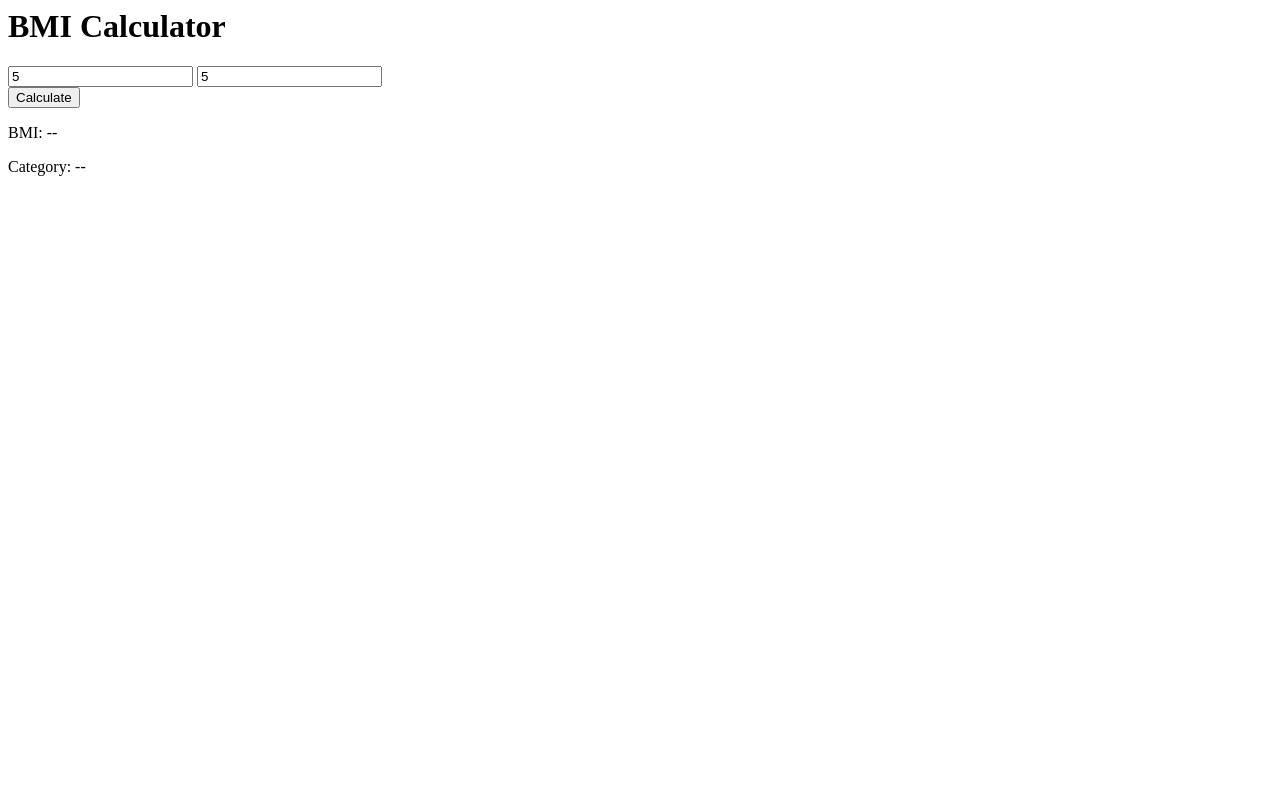
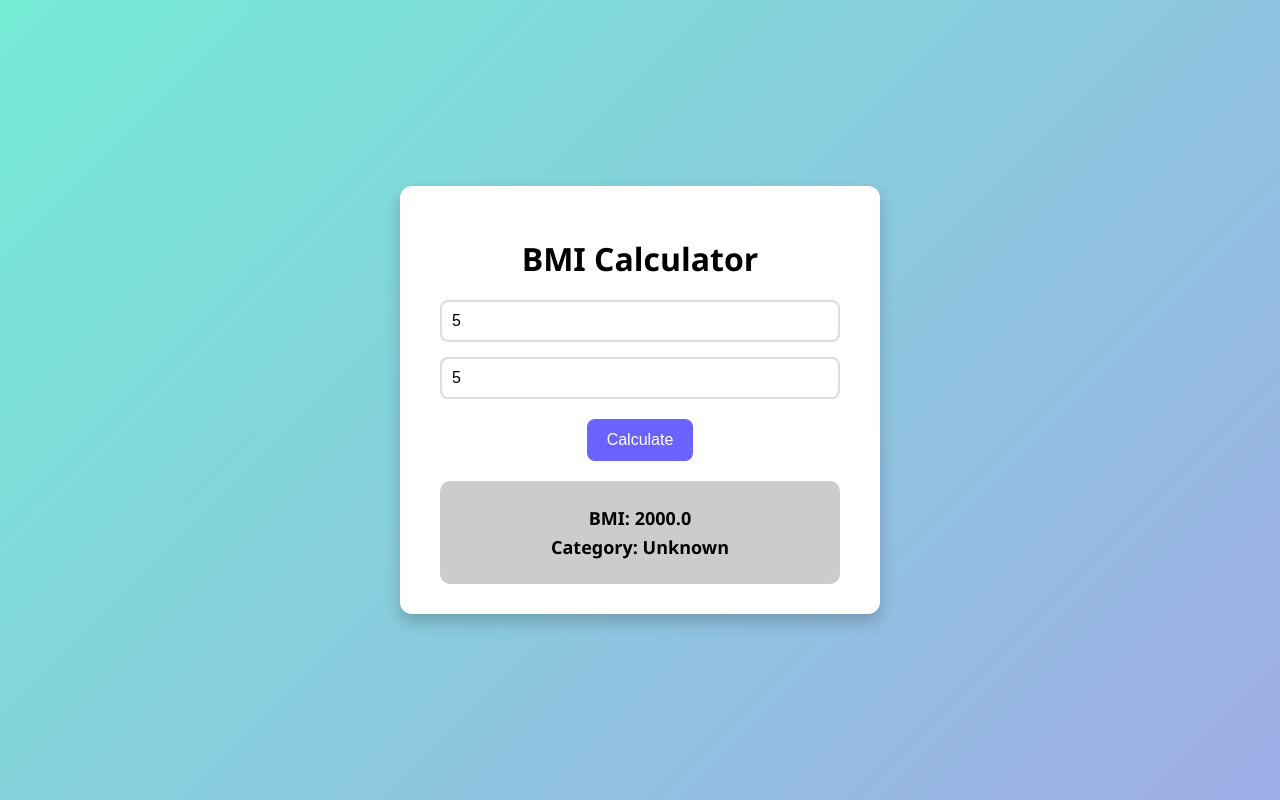
Before and after one commit to Amiru2010/BMI.github.io, a plain HTML site: page index.html in a window 1280 px wide. Both pictures are taken after typing "5", "5" into the empty fields and a click on the button "Calculate". Drawn offline with Linux system fonts and the light colour scheme.

Commit message:
Update index.html

```diff
--- a/index.html
+++ b/index.html
@@ -4,7 +4,98 @@
   <meta name="viewport" content="width=device-width, initial-scale=1.0"/>
   <title>BMI Calculator</title>
   <link rel="icon"href="https://cdn-icons-png.flaticon.com/512/4349/4349072.png" type="image/x-icon">
-  <link rel="stylesheet" href="styles.css"/>
+
+<style>
+  body {
+  margin: 0;
+  padding: 0;
+  font-family: 'Segoe UI', sans-serif;
+  background: linear-gradient(135deg, #74ebd5, #9face6);
+  height: 100vh;
+  display: flex;
+  justify-content: center;
+  align-items: center;
+}
+
+.container {
+  background: #fff;
+  padding: 30px 40px;
+  border-radius: 12px;
+  box-shadow: 0 8px 16px rgba(0,0,0,0.2);
+  text-align: center;
+  max-width: 400px;
+  width: 100%;
+}
+
+h1 {
+  margin-bottom: 20px;
+}
+
+.input-group {
+  display: flex;
+  flex-direction: column;
+  gap: 15px;
+  margin-bottom: 20px;
+}
+
+input[type="number"] {
+  padding: 10px;
+  font-size: 16px;
+  border: 2px solid #ddd;
+  border-radius: 8px;
+  transition: border 0.3s;
+}
+
+input[type="number"]:focus {
+  border-color: #74ebd5;
+  outline: none;
+}
+
+
+button {
+  background-color: #6C63FF;
+  color: white;
+  padding: 12px 20px;
+  border: none;
+  border-radius: 8px;
+  font-size: 16px;
+  cursor: pointer;
+  transition: all 0.3s ease;
+}
+
+button:hover {
+  background-color: #5548c8;
+  transform: scale(1.05);
+}
+
+.result {
+  margin-top: 20px;
+  padding: 20px;
+  border-radius: 10px;
+  transition: background-color 0.3s ease;
+}
+
+.result p {
+  font-size: 18px;
+  margin: 5px 0;
+  font-weight: bold;
+}
+
+@media (max-width: 500px) {
+  .container {
+    padding: 20px;
+  }
+
+  input[type="number"] {
+    font-size: 14px;
+  }
+
+  button {
+    font-size: 14px;
+  }
+}
+</style>
+
 </head>
 <body>
   <div class="container">
@@ -23,6 +114,55 @@
     </div>
   </div>
 
-  <script src="script.js"></script>
+<script>
+const weightInput = document.getElementById("weight");
+const heightInput = document.getElementById("height");
+const calcBtn = document.getElementById("calcBtn");
+const bmiValue = document.getElementById("bmiValue");
+const bmiCategory = document.getElementById("bmiCategory");
+const resultBox = document.getElementById("resultBox");
+
+
+const categories = [
+  { name: "Underweight", min: 0, max: 18.4, color: "#f4a261" },
+  { name: "Normal", min: 18.5, max: 24.9, color: "#2a9d8f" },
+  { name: "Overweight", min: 25, max: 29.9, color: "#e9c46a" },
+  { name: "Obese", min: 30, max: 100, color: "#e76f51" }
+];
+
+
+function calculateBMI() {
+  const weight = parseFloat(weightInput.value);
+  const height = parseFloat(heightInput.value);
+
+  if (!weight || !height || weight <= 0 || height <= 0) {
+    alert("Please enter valid values for weight and height.");
+    return;
+  }
+
+  const heightMeters = height / 100;
+  const bmi = (weight / (heightMeters ** 2)).toFixed(1);
+
+  bmiValue.textContent = `BMI: ${bmi}`;
+
+  const category = categories.find(c => bmi >= c.min && bmi <= c.max);
+  if (category) {
+    bmiCategory.textContent = `Category: ${category.name}`;
+    resultBox.style.backgroundColor = category.color;
+  } else {
+    bmiCategory.textContent = `Category: Unknown`;
+    resultBox.style.backgroundColor = "#ccc";
+  }
+}
+
+calcBtn.addEventListener("click", calculateBMI);
+
+document.addEventListener("keydown", (e) => {
+  if (e.key === "Enter") {
+    calculateBMI();
+  }
+});
+</script>
+
 </body>
 </html>
```
